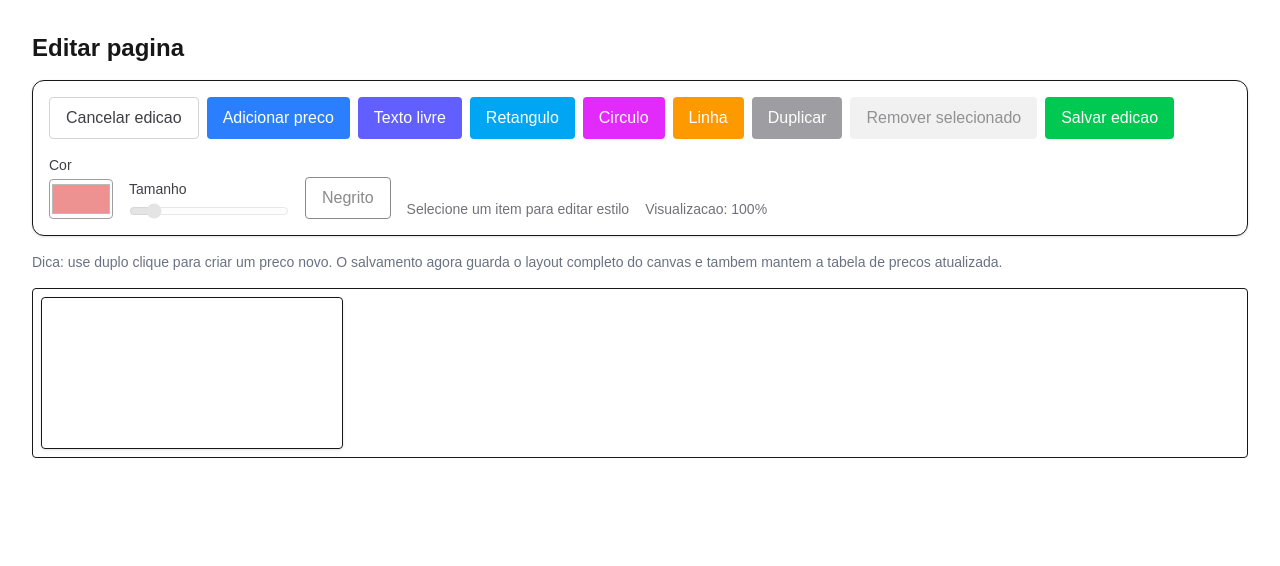
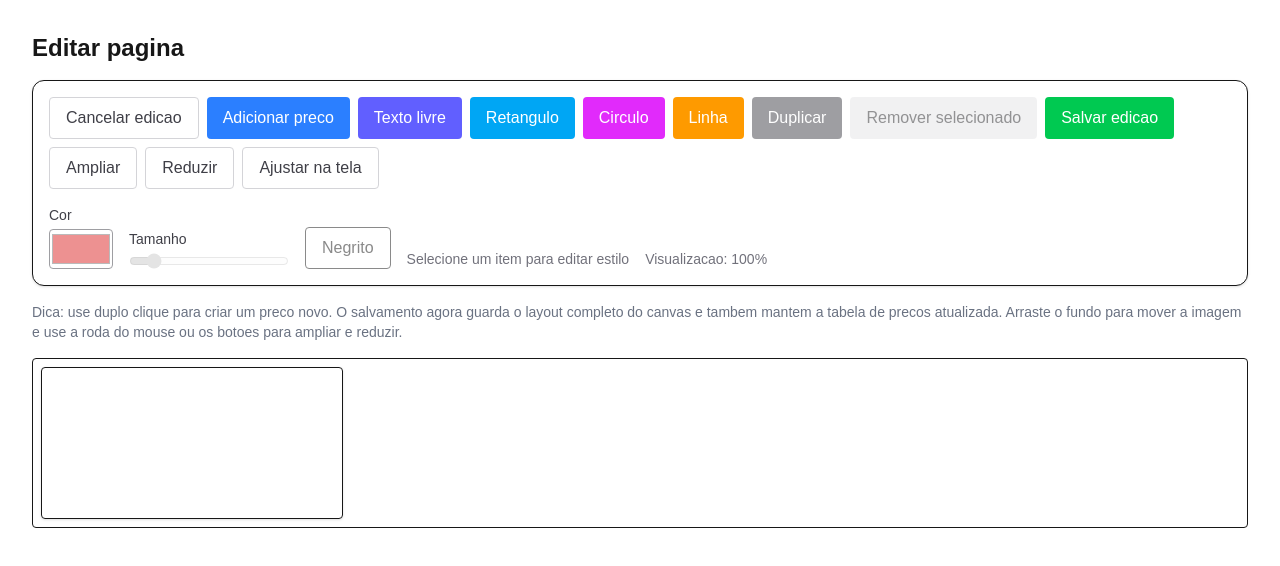
Before and after one commit to avancetecnologia2-cm/catalago-editor, a Next.js app: page /edit/1 in a window 1280 px wide. Shown: the top 566 px of the page. Built offline with nearby package versions, Linux system fonts and the light colour scheme; no server answers; the database is empty.

Commit message:
Add pan and zoom controls to editor

```diff
--- a/src/components/Editor.tsx
+++ b/src/components/Editor.tsx
@@ -46,6 +46,10 @@ export default function Editor({ params }: EditorProps) {
   const canvasRef = useRef<HTMLCanvasElement | null>(null)
   const fabricRef = useRef<FabricCanvas | null>(null)
   const sceneSizeRef = useRef({ width: 800, height: 1000 })
+  const zoomRef = useRef(1)
+  const panRef = useRef({ x: 0, y: 0 })
+  const isPanningRef = useRef(false)
+  const lastPointerRef = useRef({ x: 0, y: 0 })
   const [loading, setLoading] = useState(true)
   const [saving, setSaving] = useState(false)
   const [selectedType, setSelectedType] = useState<string | null>(null)
@@ -54,28 +58,78 @@ export default function Editor({ params }: EditorProps) {
   const [fontWeight, setFontWeight] = useState<'normal' | 'bold'>('normal')
   const [zoomPercent, setZoomPercent] = useState(100)
 
-  const fitCanvasToViewport = useCallback(() => {
+  const applyViewport = useCallback(() => {
     const canvas = fabricRef.current
     const container = containerRef.current
-    const sceneWidth = sceneSizeRef.current.width
-    const sceneHeight = sceneSizeRef.current.height
+    const { width: sceneWidth, height: sceneHeight } = sceneSizeRef.current
 
     if (!canvas || !container || !sceneWidth || !sceneHeight) {
       return
     }
 
     const containerWidth = Math.max(container.clientWidth - 16, 320)
-    const availableHeight = Math.max(window.innerHeight - 280, 320)
-    const scale = Math.min(1, containerWidth / sceneWidth, availableHeight / sceneHeight)
+    const containerHeight = Math.max(Math.min(window.innerHeight - 280, 900), 420)
+    const { x, y } = panRef.current
+    const zoom = zoomRef.current
 
-    canvas.setViewportTransform([scale, 0, 0, scale, 0, 0])
     canvas.setDimensions({
-      width: Math.max(Math.round(sceneWidth * scale), 1),
-      height: Math.max(Math.round(sceneHeight * scale), 1),
+      width: containerWidth,
+      height: containerHeight,
     })
+    canvas.setViewportTransform([zoom, 0, 0, zoom, x, y])
     canvas.requestRenderAll()
-    setZoomPercent(Math.round(scale * 100))
+    setZoomPercent(Math.round(zoom * 100))
   }, [])
+
+  const fitCanvasToViewport = useCallback(() => {
+    const container = containerRef.current
+    const { width: sceneWidth, height: sceneHeight } = sceneSizeRef.current
+
+    if (!container || !sceneWidth || !sceneHeight) {
+      return
+    }
+
+    const containerWidth = Math.max(container.clientWidth - 16, 320)
+    const containerHeight = Math.max(Math.min(window.innerHeight - 280, 900), 420)
+    const zoom = Math.min(containerWidth / sceneWidth, containerHeight / sceneHeight)
+
+    zoomRef.current = Math.min(Math.max(zoom, 0.1), 4)
+    panRef.current = {
+      x: (containerWidth - sceneWidth * zoomRef.current) / 2,
+      y: (containerHeight - sceneHeight * zoomRef.current) / 2,
+    }
+
+    applyViewport()
+  }, [applyViewport])
+
+  const setZoom = useCallback(
+    (nextZoom: number) => {
+      const container = containerRef.current
+      const { width: sceneWidth, height: sceneHeight } = sceneSizeRef.current
+
+      if (!container || !sceneWidth || !sceneHeight) {
+        return
+      }
+
+      const containerWidth = Math.max(container.clientWidth - 16, 320)
+      const containerHeight = Math.max(Math.min(window.innerHeight - 280, 900), 420)
+      const centerX = containerWidth / 2
+      const centerY = containerHeight / 2
+      const previousZoom = zoomRef.current
+      const clampedZoom = Math.min(Math.max(nextZoom, 0.1), 4)
+      const worldCenterX = (centerX - panRef.current.x) / previousZoom
+      const worldCenterY = (centerY - panRef.current.y) / previousZoom
+
+      zoomRef.current = clampedZoom
+      panRef.current = {
+        x: centerX - worldCenterX * clampedZoom,
+        y: centerY - worldCenterY * clampedZoom,
+      }
+
+      applyViewport()
+    },
+    [applyViewport]
+  )
 
   const syncSelectionState = useCallback(() => {
     const canvas = fabricRef.current
@@ -122,8 +176,48 @@ export default function Editor({ params }: EditorProps) {
       canvas.on('object:modified', syncSelectionState)
       canvas.on('object:added', syncSelectionState)
       canvas.on('object:removed', syncSelectionState)
+      canvas.on('mouse:down', (event: TPointerEventInfo<TPointerEvent>) => {
+        if (event.target) {
+          return
+        }
+
+        isPanningRef.current = true
+        lastPointerRef.current = {
+          x: event.e.clientX,
+          y: event.e.clientY,
+        }
+      })
+      canvas.on('mouse:move', (event: TPointerEventInfo<TPointerEvent>) => {
+        if (!isPanningRef.current) {
+          return
+        }
+
+        const deltaX = event.e.clientX - lastPointerRef.current.x
+        const deltaY = event.e.clientY - lastPointerRef.current.y
+        lastPointerRef.current = {
+          x: event.e.clientX,
+          y: event.e.clientY,
+        }
+
+        panRef.current = {
+          x: panRef.current.x + deltaX,
+          y: panRef.current.y + deltaY,
+        }
+
+        applyViewport()
+      })
+      canvas.on('mouse:up', () => {
+        isPanningRef.current = false
+      })
+      canvas.on('mouse:wheel', (event) => {
+        const delta = event.e.deltaY
+        const zoomFactor = delta > 0 ? 0.9 : 1.1
+        setZoom(zoomRef.current * zoomFactor)
+        event.e.preventDefault()
+        event.e.stopPropagation()
+      })
     },
-    [syncSelectionState]
+    [applyViewport, setZoom, syncSelectionState]
   )
 
   const addTextbox = useCallback(
@@ -578,6 +672,27 @@ export default function Editor({ params }: EditorProps) {
           >
             {saving ? 'Salvando...' : 'Salvar edicao'}
           </button>
+          <button
+            type="button"
+            onClick={() => setZoom(zoomRef.current * 1.15)}
+            className="px-4 py-2 bg-white border border-zinc-300 text-zinc-700 rounded hover:bg-zinc-50"
+          >
+            Ampliar
+          </button>
+          <button
+            type="button"
+            onClick={() => setZoom(zoomRef.current / 1.15)}
+            className="px-4 py-2 bg-white border border-zinc-300 text-zinc-700 rounded hover:bg-zinc-50"
+          >
+            Reduzir
+          </button>
+          <button
+            type="button"
+            onClick={() => fitCanvasToViewport()}
+            className="px-4 py-2 bg-white border border-zinc-300 text-zinc-700 rounded hover:bg-zinc-50"
+          >
+            Ajustar na tela
+          </button>
         </div>
 
         <div className="mt-4 flex flex-wrap items-end gap-4">
@@ -654,7 +769,8 @@ export default function Editor({ params }: EditorProps) {
 
       <p className="text-sm text-gray-500">
         Dica: use duplo clique para criar um preco novo. O salvamento agora guarda o layout completo
-        do canvas e tambem mantem a tabela de precos atualizada.
+        do canvas e tambem mantem a tabela de precos atualizada. Arraste o fundo para mover a
+        imagem e use a roda do mouse ou os botoes para ampliar e reduzir.
       </p>
 
       {loading && <p className="text-sm text-gray-500">Carregando pagina...</p>}
```
